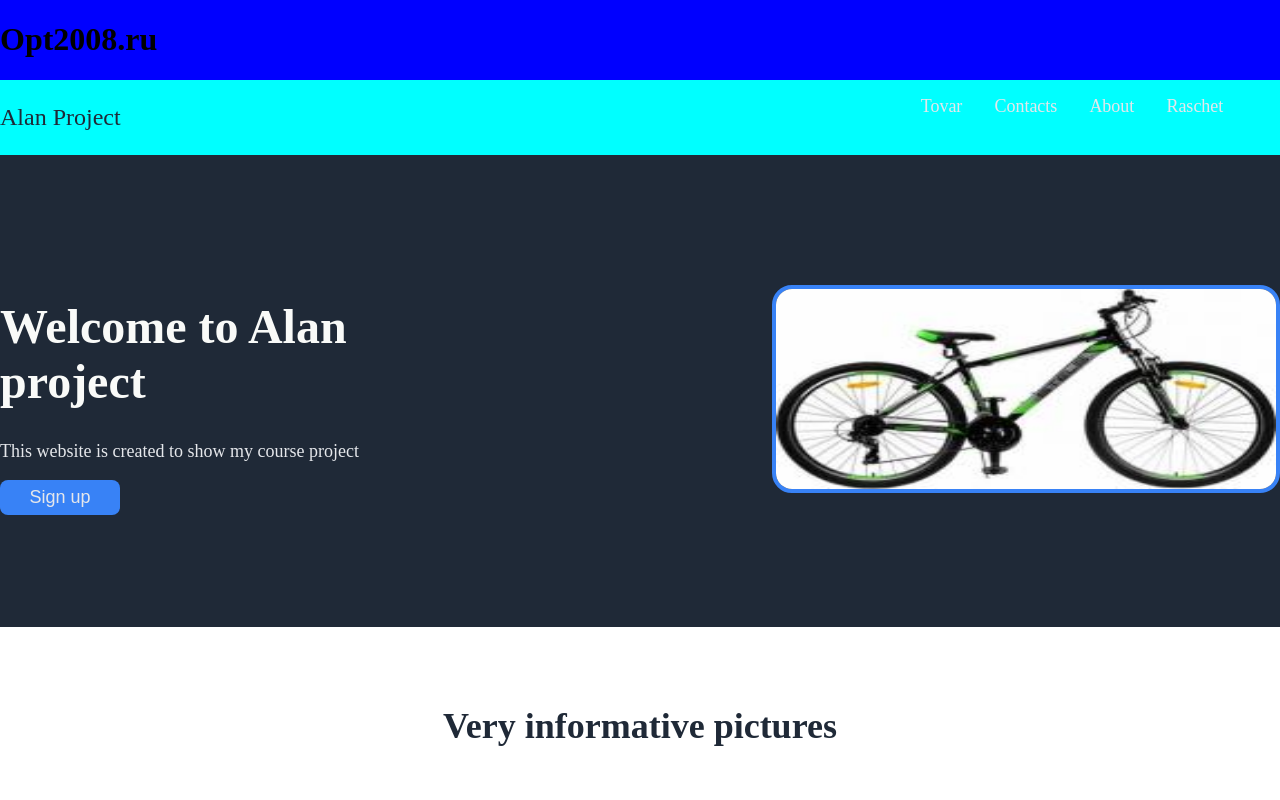
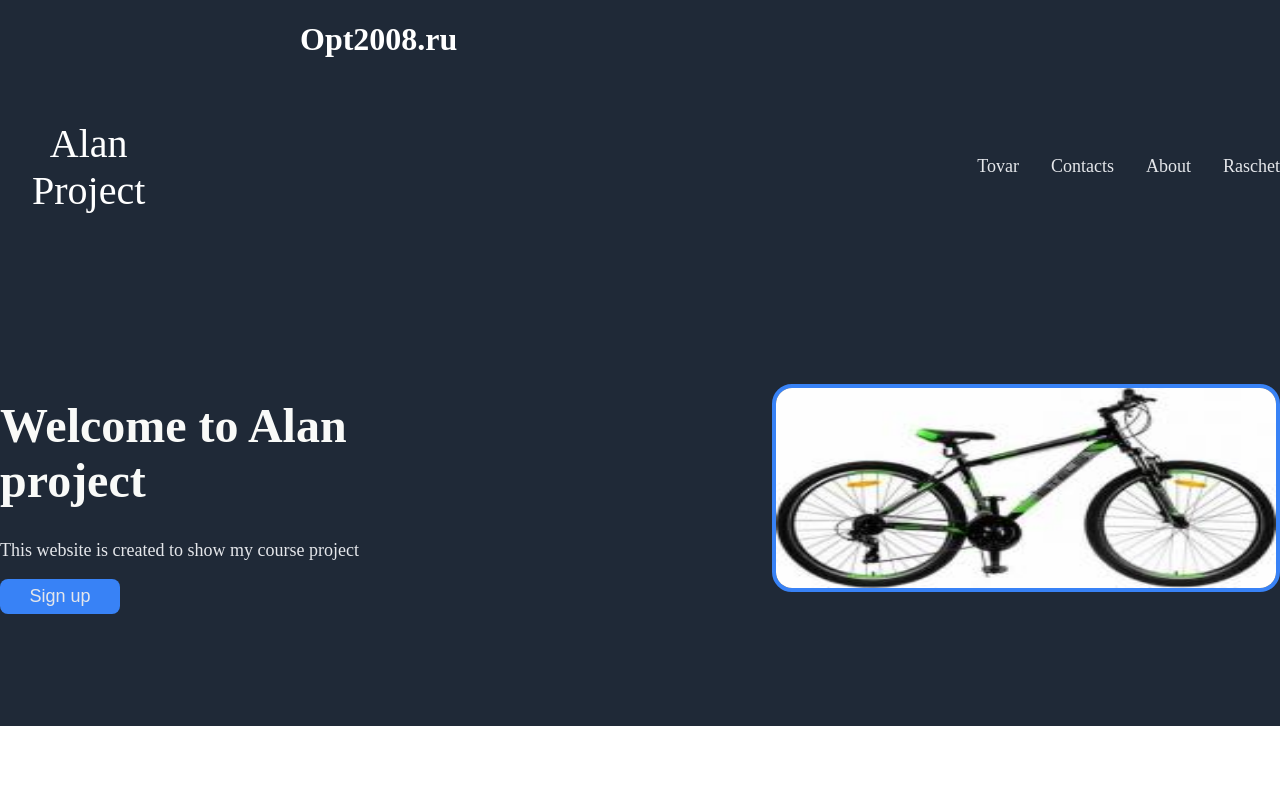
Before and after one commit to EmizhAlan/Course, a plain HTML site: page index.html in a window 1280 px wide. Shown: the top 800 px of the page. Drawn offline with Linux system fonts and the light colour scheme.

Commit message:
Half rules styles

```diff
--- a/style.css
+++ b/style.css
@@ -1,6 +1,9 @@
 div.shapka {
     display: flex;
-    background-color: blue;
+    background-color: #1F2937;
+    margin: 0 ;
+    bottom: 100px;
+    padding: 0 300px;
 }
 
 div.tovar {
@@ -34,7 +37,8 @@
 .header {
     display: flex;
     gap: 800px;
-    background-color: aqua;
+    background-color: #1F2937;
+    justify-content: center;
 }
 
 .header ul {
@@ -63,12 +67,21 @@
 
 .logo {
     font-size: 24px;
-    color: #1F2937;
+    color: #FFF;
     justify-content: center;
     display: flex;
     align-items: center;
     text-align: center;
+    font-size: 40px;
 
+
+}
+
+.links {
+    display: flex;
+    justify-content: center;
+    text-align: center;
+    align-items: center;
 }
 
 .plaseim {
@@ -121,6 +134,7 @@
     margin-block-end: 0.67em;
     margin-inline-start: 0px;
     margin-inline-end: 0px;
+    color: #FFF;
 }
 
 .header1-subtext {
@@ -135,6 +149,7 @@
     margin-block-end: 1em;
     margin-inline-start: 0px;
     margin-inline-end: 0px;
+    color: #FFF;
 }
 
 * {
@@ -166,6 +181,7 @@
     margin-block-end: 0.83em;
     margin-inline-start: 0px;
     margin-inline-end: 0px;
+    color: #FFF;
 }
 
 .thwo-images {
@@ -255,3 +271,7 @@
     align-items: center;
     padding: 2em 0;
 }
+
+.sos {
+    color: #FFF;
+}
```
